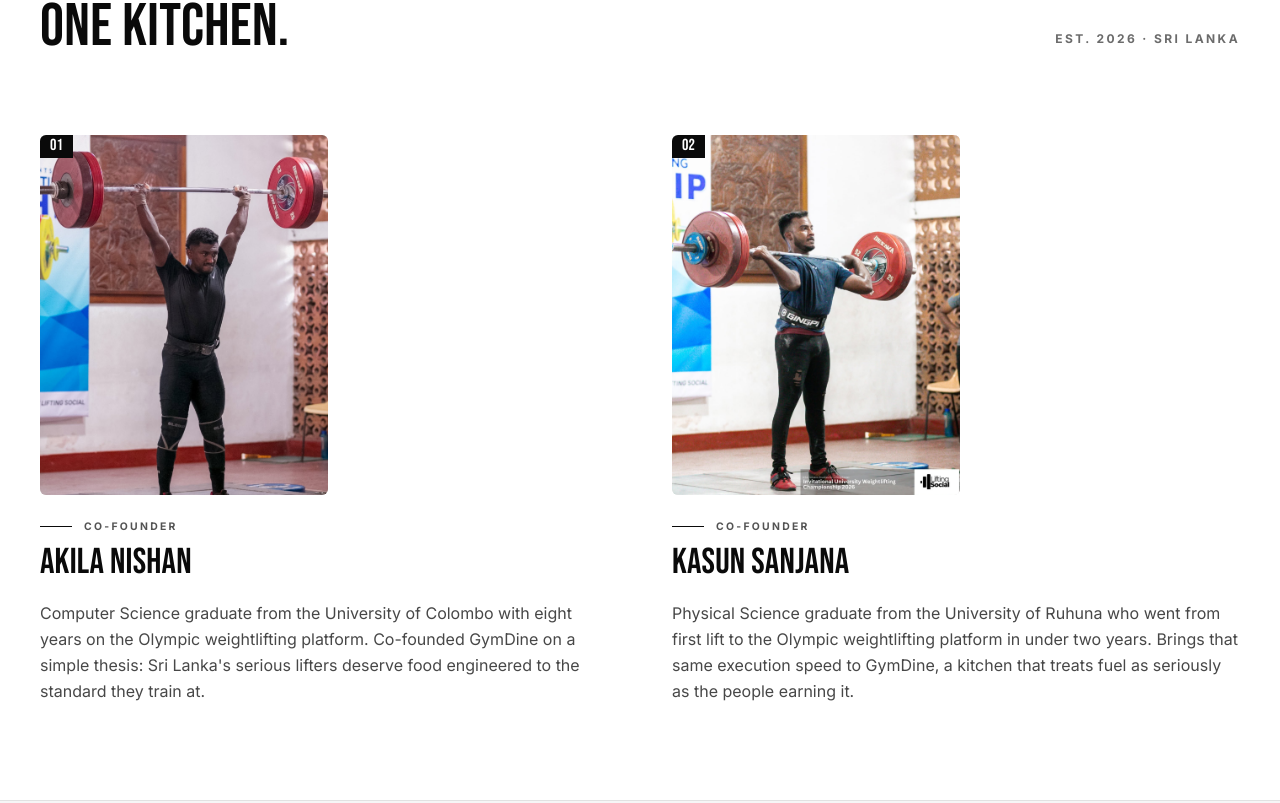
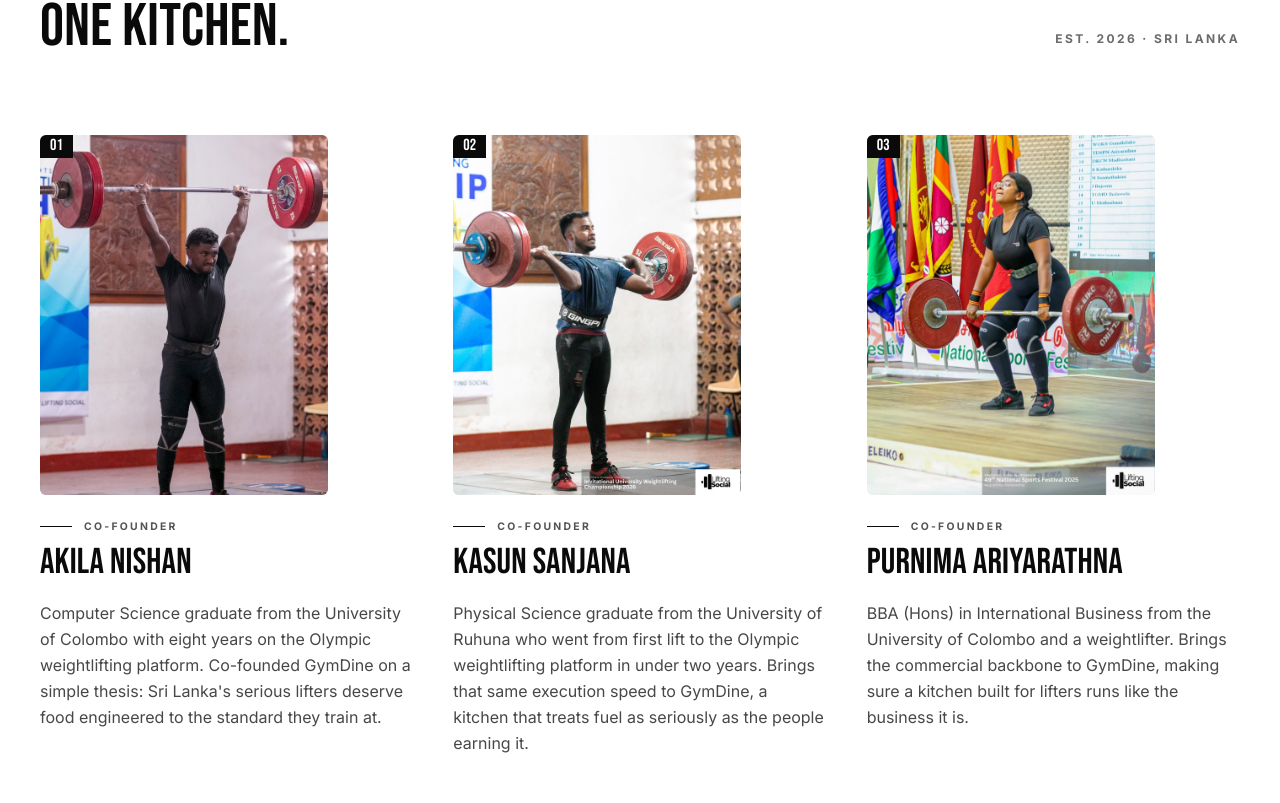
Before and after one commit to TheAkila/liftingsocial-foods, a Next.js app: page /about in a window 1280 px wide. Shown: the part 1277-2080 px from the top of the page. Built offline with nearby package versions, Linux system fonts and the light colour scheme; no server answers; the database is empty.

Commit message:
Refactor code structure for improved readability and maintainability

```diff
--- a/src/app/(public)/about/page.tsx
+++ b/src/app/(public)/about/page.tsx
@@ -27,6 +27,7 @@ const jsonLd = {
       founder: [
         { "@id": `${SITE}/about#akila-nishan` },
         { "@id": `${SITE}/about#kasun-sanjana` },
+        { "@id": `${SITE}/about#purnima-ariyarathna` },
       ],
       areaServed: { "@type": "Country", name: "Sri Lanka" },
     },
@@ -68,6 +69,20 @@ const jsonLd = {
         "https://www.instagram.com/kasun_sanjana2/",
       ],
     },
+    {
+      "@type": "Person",
+      "@id": `${SITE}/about#purnima-ariyarathna`,
+      name: "Purnima Ariyarathna",
+      givenName: "Purnima",
+      familyName: "Ariyarathna",
+      jobTitle: "Co-founder",
+      worksFor: { "@id": `${SITE}/#organization` },
+      alumniOf: { "@type": "CollegeOrUniversity", name: "University of Colombo" },
+      nationality: { "@type": "Country", name: "Sri Lanka" },
+      image: `${SITE}/founder-purnima.jpg`,
+      description:
+        "BBA (Hons) in International Business from the University of Colombo and a weightlifter. Brings the commercial backbone to GymDine, making sure a kitchen built for lifters runs like the business it is.",
+    },
   ],
 };
 
@@ -91,8 +106,9 @@ export default function AboutPage() {
           </p>
           <p className="text-sm md:text-base text-foreground/70 mt-4 max-w-2xl leading-relaxed">
             Founded by{" "}
-            <span className="text-foreground font-semibold">Akila Nishan</span> and{" "}
-            <span className="text-foreground font-semibold">Kasun Sanjana</span>, two young
+            <span className="text-foreground font-semibold">Akila Nishan</span>,{" "}
+            <span className="text-foreground font-semibold">Kasun Sanjana</span>, and{" "}
+            <span className="text-foreground font-semibold">Purnima Ariyarathna</span>, three young
             weightlifters turned entrepreneurs.
           </p>
         </div>
@@ -124,7 +140,7 @@ export default function AboutPage() {
             <div>
               <span className="chip mb-4">THE FOUNDERS</span>
               <h2 className="font-display text-5xl md:text-6xl leading-[0.9]">
-                TWO LIFTERS.<br />
+                THREE LIFTERS.<br />
                 <span className="text-accent">ONE KITCHEN.</span>
               </h2>
             </div>
@@ -132,7 +148,7 @@ export default function AboutPage() {
               Est. 2026 · Sri Lanka
             </span>
           </div>
-          <div className="grid sm:grid-cols-2 gap-12 md:gap-16">
+          <div className="grid grid-cols-1 sm:grid-cols-3 gap-8 md:gap-10">
             <Founder
               index="01"
               src="/founder-akila.jpg"
@@ -146,6 +162,13 @@ export default function AboutPage() {
               name="Kasun Sanjana"
               role="Co-founder"
               bio="Physical Science graduate from the University of Ruhuna who went from first lift to the Olympic weightlifting platform in under two years. Brings that same execution speed to GymDine, a kitchen that treats fuel as seriously as the people earning it."
+            />
+            <Founder
+              index="03"
+              src="/founder-purnima.jpg"
+              name="Purnima Ariyarathna"
+              role="Co-founder"
+              bio="BBA (Hons) in International Business from the University of Colombo and a weightlifter. Brings the commercial backbone to GymDine, making sure a kitchen built for lifters runs like the business it is."
             />
           </div>
         </div>
```
Also changed, not shown: public/founder-purnima.jpg (added).
